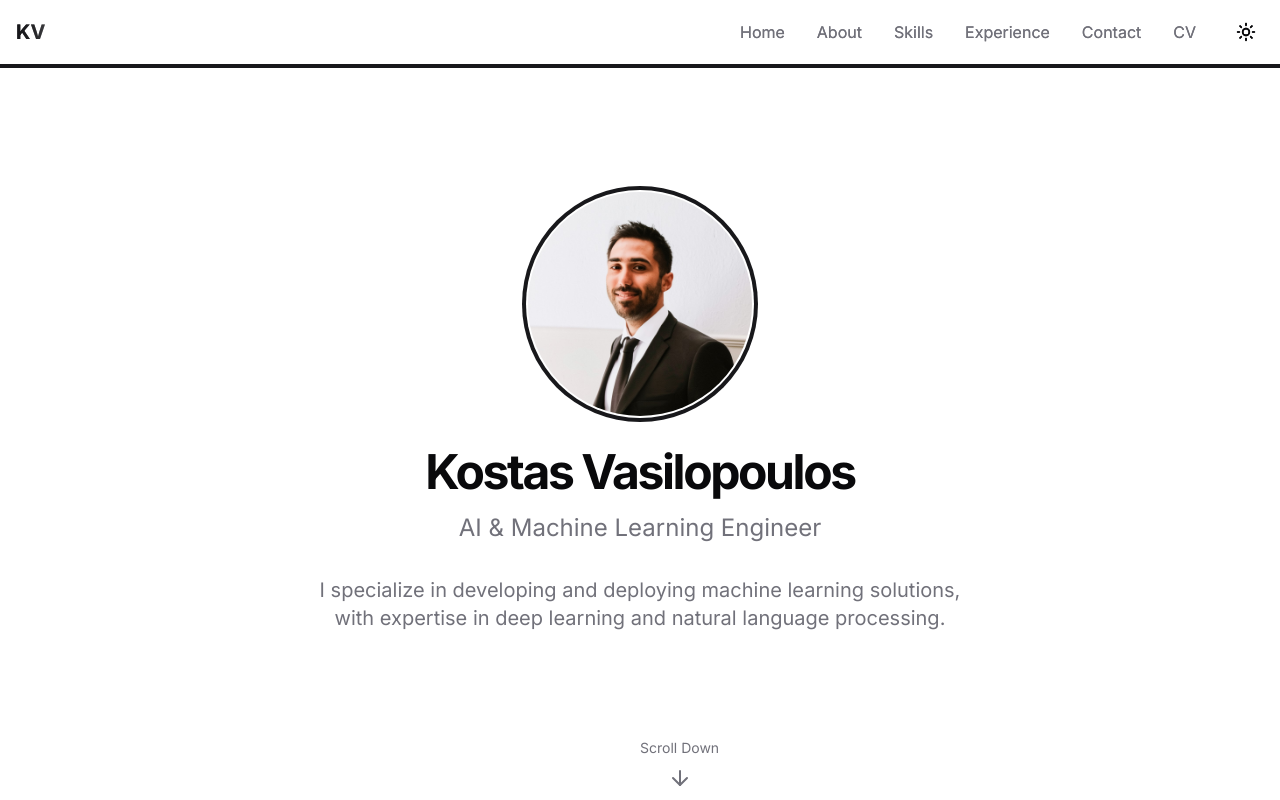
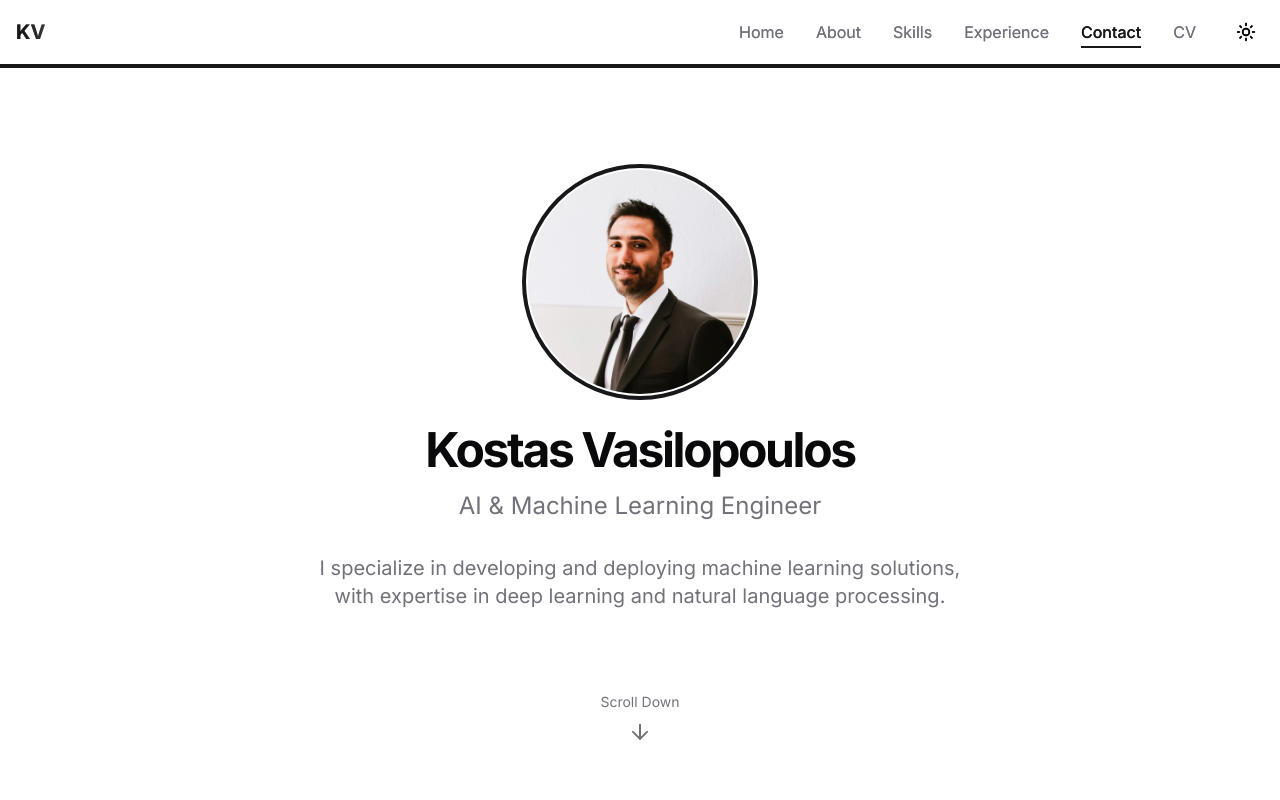
Before and after one commit to kvasilopoulos/kvasilopoulos.com, a Next.js app: page / in a window 1280 px wide. Shown: the top 800 px of the page. Built offline with nearby package versions, Linux system fonts and the light colour scheme.

Commit message:
Enhance Home page layout and add Academic Website section; update Navbar for improved section tracking and active state management.

```diff
--- a/src/app/page.tsx
+++ b/src/app/page.tsx
@@ -83,8 +83,8 @@ export default function Home() {
             />
 
             {/* Hero Section */}
-            <section id="hero" className="relative flex min-h-screen flex-col items-center justify-start bg-gradient-to-b from-background to-background/80 pt-32 pb-16 sm:pt-40 sm:pb-24">
-                <div className="flex flex-col items-center gap-8 text-center px-4">
+            <section id="hero" className="relative flex min-h-screen flex-col items-center justify-center bg-gradient-to-b from-background to-background/80 pt-16 pb-16">
+                <div className="flex flex-col items-center gap-8 text-center px-4 flex-1 justify-center">
                     <div className="relative h-48 w-48 sm:h-56 sm:w-56 overflow-hidden rounded-full bg-muted ring-4 ring-primary ring-offset-2 ring-offset-background">
                         <div className="flex h-full w-full items-center justify-center">
                             <Image
@@ -125,7 +125,7 @@ export default function Home() {
                     </motion.p>
                 </div>
                 <motion.div
-                    className="absolute bottom-12 left-1/2 -translate-x-1/2"
+                    className="flex flex-col items-center justify-end pb-8"
                     initial={{ opacity: 1, y: 0 }}
                     animate={{
                         y: [0, 10, 0],
@@ -393,6 +393,33 @@ export default function Home() {
                             {data.contact.message}
                         </p>
                     </motion.div>
+
+                    {/* Academic Website Section */}
+                    <motion.div
+                        initial={{ opacity: 0, y: 20 }}
+                        whileInView={{ opacity: 1, y: 0 }}
+                        viewport={{ once: true }}
+                        className="mt-12 p-4 bg-accent/10 rounded-lg border border-accent/20"
+                    >
+                        <div className="flex items-center justify-center gap-2 mb-2">
+                            <User className="h-5 w-5 text-primary" />
+                            <h4 className="text-lg font-semibold text-foreground">Academic Work</h4>
+                        </div>
+                        <p className="text-base text-muted-foreground text-center">
+                            Looking for my academic research and publications? Visit my{" "}
+                            <a
+                                href="https://academic.kvasilopoulos.com"
+                                target="_blank"
+                                rel="noopener noreferrer"
+                                className="text-primary hover:underline font-semibold text-lg"
+                            >
+                                academic website
+                            </a>
+                        </p>
+                        <p className="text-sm text-muted-foreground/80 mt-1 text-center">
+                            (archived site, no longer maintained)
+                        </p>
+                    </motion.div>
                 </div>
             </section>
 
--- a/src/components/Navbar.tsx
+++ b/src/components/Navbar.tsx
@@ -9,13 +9,12 @@ import { Button } from "@/components/ui/button"
 import { usePathname, useRouter } from "next/navigation"
 
 const navItems = [
-    { name: "Home", path: "/" },
-    { name: "About", path: "/#about" },
-    { name: "Skills", path: "/#skills" },
-    { name: "Experience", path: "/#experience" },
-    // { name: "Projects", path: "/#projects" },
-    { name: "Contact", path: "/#contact" },
-    { name: "CV", path: "/cv" },
+    { name: "Home", path: "/", section: "hero" },
+    { name: "About", path: "/#about", section: "about" },
+    { name: "Skills", path: "/#skills", section: "skills" },
+    { name: "Experience", path: "/#experience", section: "experience" },
+    { name: "Contact", path: "/#contact", section: "contact" },
+    { name: "CV", path: "/cv", section: null },
 ]
 
 export function Navbar() {
@@ -40,22 +39,44 @@ export function Navbar() {
         const handleScroll = () => {
             if (pathname !== '/') return // Only handle scroll on home page
 
-            const sections = navItems
-                .filter(item => item.path.startsWith('/#'))
-                .map(item => item.path.substring(2))
+            const sections = ["hero", "about", "skills", "experience", "contact"]
             const currentPosition = window.scrollY + 100
+            const windowHeight = window.innerHeight
+            const documentHeight = document.documentElement.scrollHeight
 
+            // Check if we're near the bottom of the page (within 100px)
+            const nearBottom = currentPosition + windowHeight >= documentHeight - 100
+
+            // If we're near the bottom, activate contact section
+            if (nearBottom) {
+                setActiveSection("contact")
+                return
+            }
+
+            // Check each section from bottom to top
             for (let i = sections.length - 1; i >= 0; i--) {
                 const section = document.getElementById(sections[i])
-                if (section && section.offsetTop <= currentPosition) {
+                if (section) {
+                    const sectionTop = section.offsetTop
+                    const sectionHeight = section.offsetHeight
+                    const sectionBottom = sectionTop + sectionHeight
+
+                    // If we're in this section
+                    if (currentPosition >= sectionTop && currentPosition < sectionBottom) {
                         setActiveSection(sections[i])
                         break
                     }
                 }
             }
+        }
 
+        if (pathname === '/') {
             window.addEventListener('scroll', handleScroll)
             handleScroll() // Initialize on mount
+        } else {
+            // If not on home page, clear active section
+            setActiveSection("")
+        }
 
         return () => {
             window.removeEventListener('scroll', handleScroll)
@@ -94,6 +115,17 @@ export function Navbar() {
         }
     }
 
+    const isItemActive = (item: typeof navItems[0]) => {
+        if (item.path === "/cv") {
+            return isCV
+        } else if (item.section) {
+            return isHome && activeSection === item.section
+        } else if (item.path === "/") {
+            return isHome && activeSection === "hero"
+        }
+        return false
+    }
+
     return (
         <motion.nav
             className={`fixed top-0 left-0 right-0 z-50 transition-all duration-300 ${
@@ -111,25 +143,26 @@ export function Navbar() {
 
                     {/* Desktop Navigation */}
                     <div className="hidden md:flex items-center space-x-8">
-                        {navItems.map((item) => (
+                        {navItems.map((item) => {
+                            const isActive = isItemActive(item)
+                            return (
                                 <a
                                     key={item.path}
                                     href={item.path}
                                     onClick={(e) => handleNavClick(e, item.path)}
-                                className={`text-muted-foreground hover:text-foreground transition-colors relative group ${
-                                    item.path.startsWith('/#')
-                                        ? activeSection === item.path.substring(2)
-                                            ? "text-foreground"
-                                            : "text-foreground/60"
-                                        : pathname === item.path
-                                            ? "text-foreground"
-                                            : "text-foreground/60"
+                                    className={`transition-colors relative group ${
+                                        isActive
+                                            ? "text-primary font-medium"
+                                            : "text-muted-foreground hover:text-foreground"
                                     }`}
                                 >
                                     {item.name}
-                                <span className="absolute -bottom-1 left-0 w-0 h-0.5 bg-primary transition-all duration-300 group-hover:w-full" />
+                                    <span className={`absolute -bottom-1 left-0 h-0.5 bg-primary transition-all duration-300 ${
+                                        isActive ? "w-full" : "w-0 group-hover:w-full"
+                                    }`} />
                                 </a>
-                        ))}
+                            )
+                        })}
                         <Button
                             variant="ghost"
                             size="icon"
@@ -178,7 +211,9 @@ export function Navbar() {
                             className="md:hidden overflow-hidden"
                         >
                             <div className="py-4 space-y-4">
-                                {navItems.map((item) => (
+                                {navItems.map((item) => {
+                                    const isActive = isItemActive(item)
+                                    return (
                                         <a
                                             key={item.path}
                                             href={item.path}
@@ -186,11 +221,16 @@ export function Navbar() {
                                                 handleNavClick(e, item.path)
                                                 setIsOpen(false)
                                             }}
-                                        className="block text-muted-foreground hover:text-foreground transition-colors py-2"
+                                            className={`block transition-colors py-2 ${
+                                                isActive
+                                                    ? "text-primary font-medium"
+                                                    : "text-muted-foreground hover:text-foreground"
+                                            }`}
                                         >
                                             {item.name}
                                         </a>
-                                ))}
+                                    )
+                                })}
                             </div>
                         </motion.div>
                     )}
```
Lines whose indentation alone changed are shown as unchanged.
